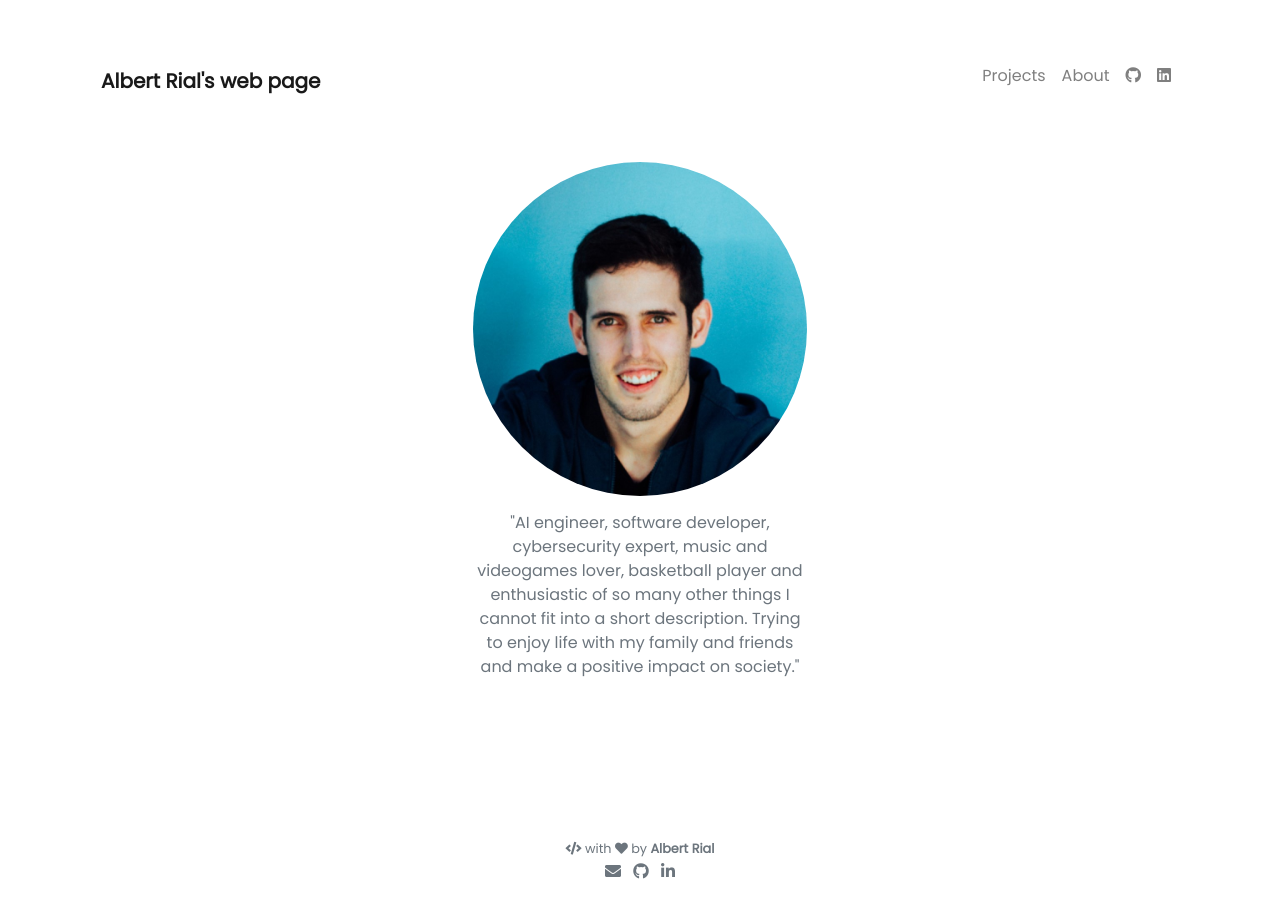
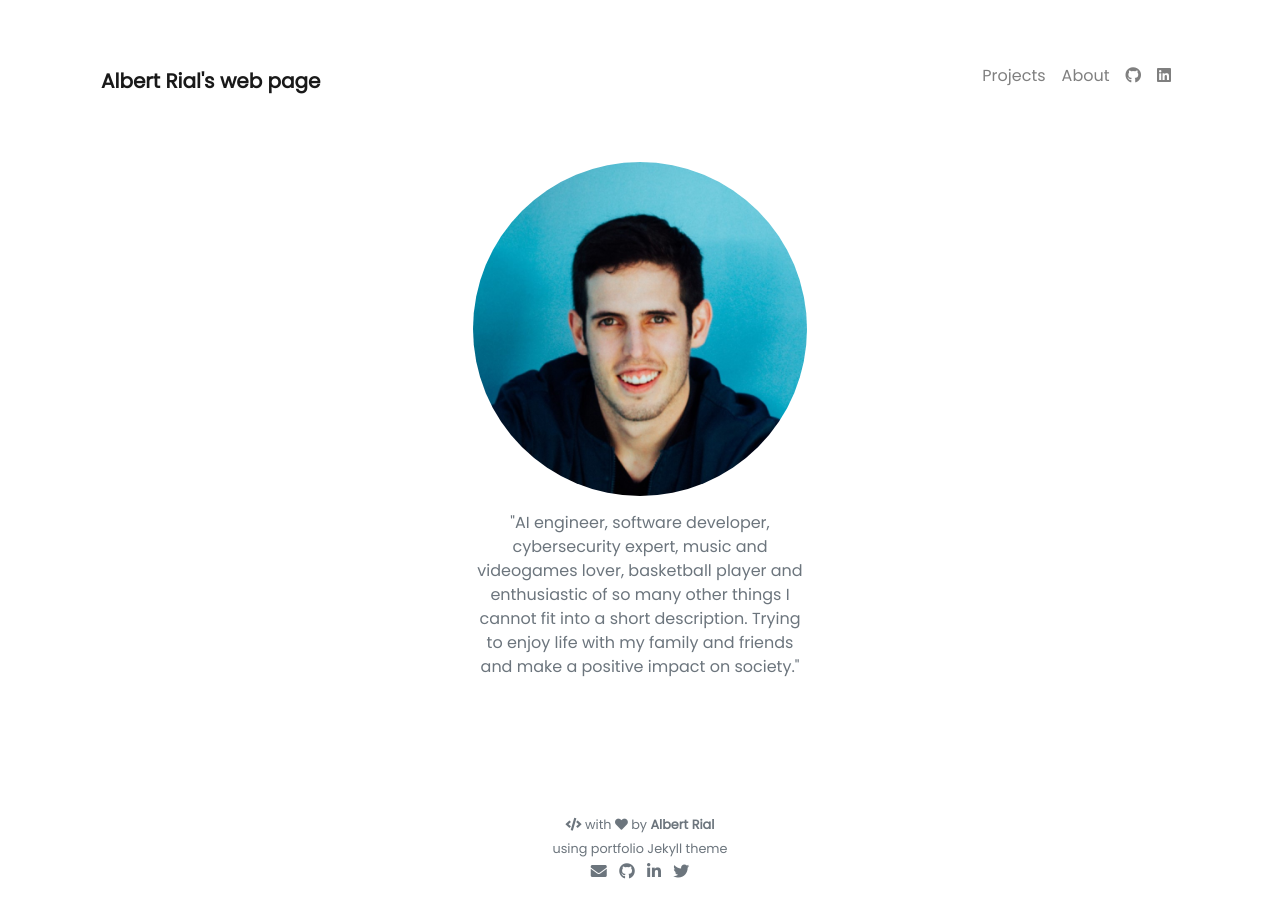
Before and after one commit to albertrial/albertrial.github.io, a Jekyll site: the page built from pages/index.md, in a window 1280 px wide. Built offline with Jekyll 4.4.1, drawn with Linux system fonts in a browser that asks for light colours; nearby versions of some CDN libraries.

```diff
--- a/_config.yml
+++ b/_config.yml
@@ -41,7 +41,7 @@ author:
 # stackoverflow     : your_user_id
 # tumblr            : your_username.tumblr.com
 # twitch            : your_username
-#  twitter           : your_username
+  twitter           : albert_rial
 # vimeo             : your_username
 # youtube           : your_channel_name
 
--- a/_includes/footer.html
+++ b/_includes/footer.html
@@ -1,8 +1,10 @@
 <footer class="mt-auto py-3 text-center">
   <small class="text-muted mb-2">
     <i class="fas fa-code"></i> with <i class="fas fa-heart"></i>
-    by <strong>{{ site.author.name }}</strong>
+    by <strong>{{ site.author.name }}</strong><br>
+    using portfolio Jekyll theme
   </small>
 
   {% include social.html %}
+
 </footer>
```
